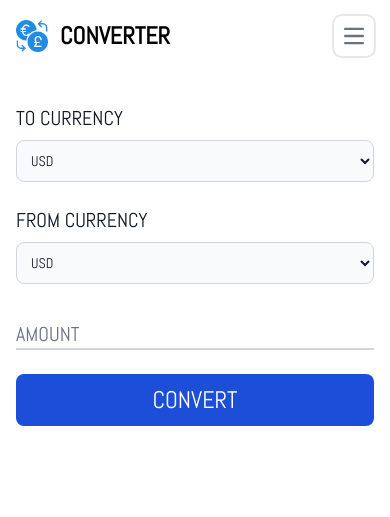
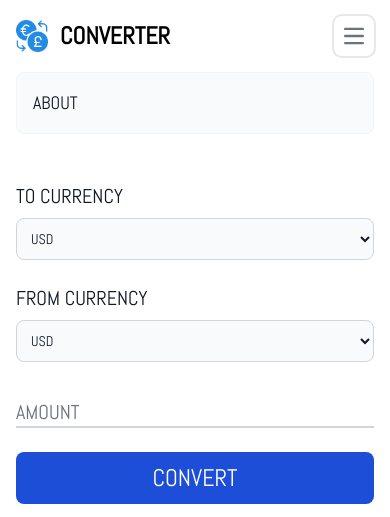
Before and after one commit to GourabMCFC/Currency-Converter, a website built with Vite: page index.html in a window 390 px wide. Both pictures are taken after a click on the button "Open main menu". Built offline with nearby package versions, Linux system fonts and the light colour scheme.

Commit message:
Navbar Completed

```diff
--- a/index.html
+++ b/index.html
@@ -58,7 +58,7 @@
                             <li>
                                 <a
                                     href="#"
-                                    class="block py-2 pl-3 pr-4 text-gray-900 rounded hover:bg-gray-100 md:hover:bg-transparent md:border-0 md:hover:text-blue-700 md:p-0 dark:text-white md:dark:hover:text-blue-500 dark:hover:bg-gray-700 dark:hover:text-white md:dark:hover:bg-transparent text-lg md:text-xl"
+                                    class="block text-gray-900 rounded hover:bg-gray-100 md:hover:bg-transparent md:border-0 md:hover:text-blue-700 md:p-0 dark:text-white md:dark:hover:text-blue-500 dark:hover:bg-gray-700 dark:hover:text-white md:dark:hover:bg-transparent text-lg md:text-xl"
                                     >About</a
                                 >
                             </li>
--- a/index.js
+++ b/index.js
@@ -4,6 +4,8 @@ let output = document.querySelector('#output');
 let to = document.querySelector('#to');
 let from = document.querySelector('#from');
 let val = document.querySelector('#val');
+let collapse = document.querySelector('#collapse');
+let navbar = document.querySelector('#navbar-default');
 // Method
 const display = (value, answer, to, from, type) => {
     let msg;
@@ -42,3 +44,5 @@ btn.addEventListener('click', (event) => {
     }
     convert(to.value, from.value, Number.parseInt(val.value));
 });
+
+collapse.addEventListener('click', () => navbar.classList.toggle('hidden'));
```
